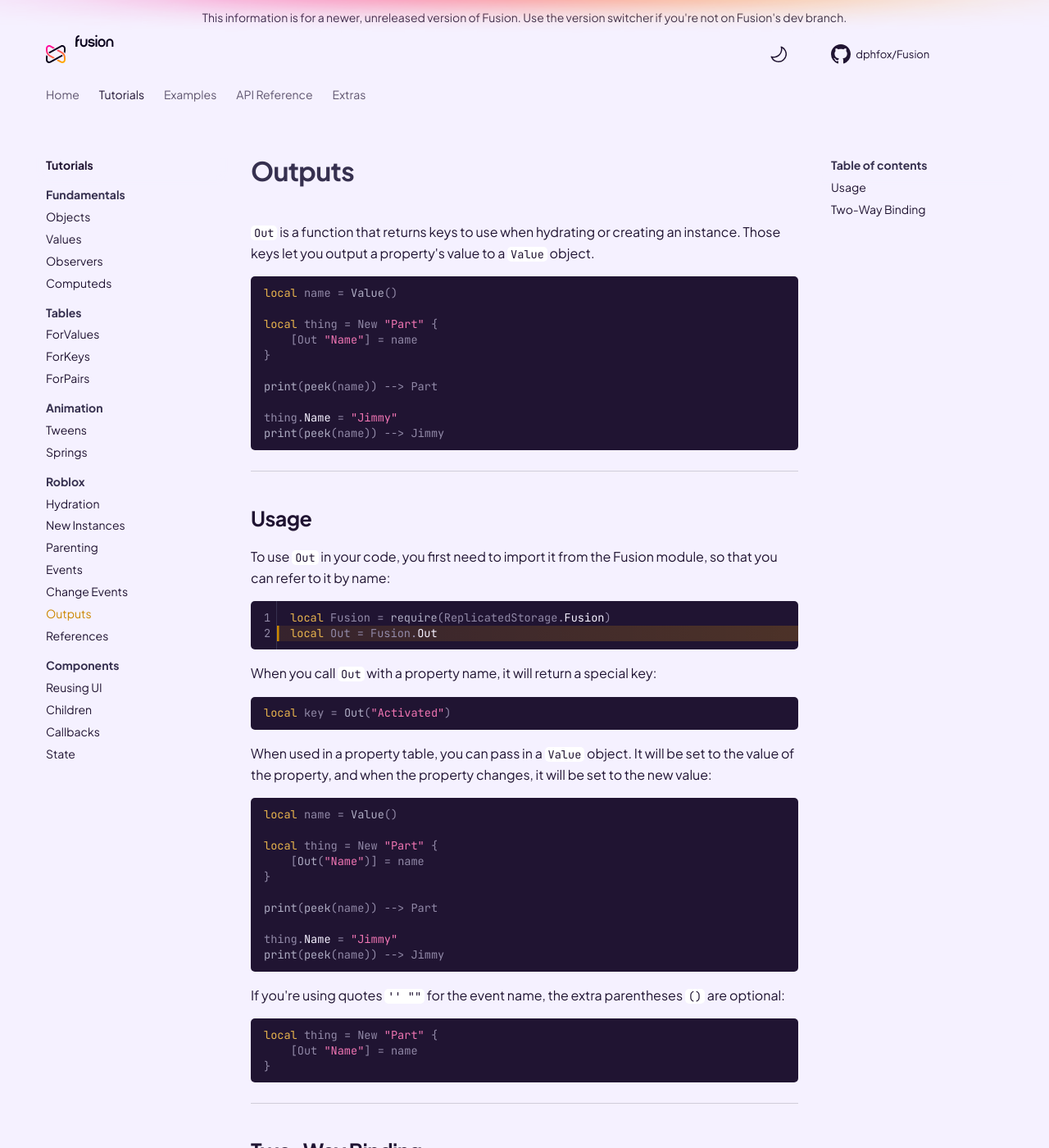
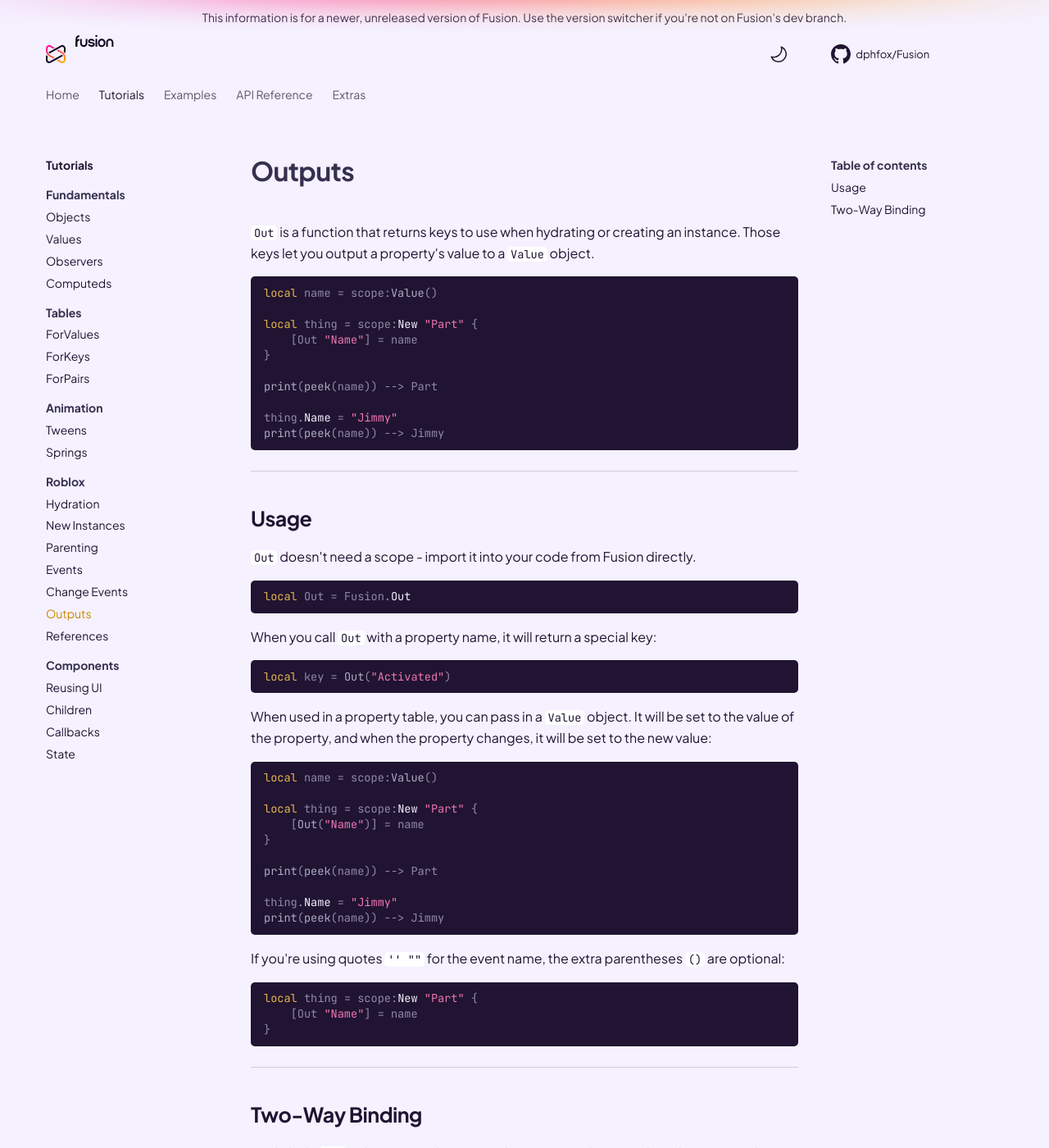
Before and after one commit to dphfox/Fusion, an MkDocs documentation site: the page built from docs/tutorials/roblox/outputs.md, in a window 1280 px wide and 1400 px high. Shown: the whole window at 82% size. Built offline with MkDocs 1.6.1 and Material for MkDocs 9.7.7, drawn with Linux system fonts in a browser that asks for light colours; comment, search, counter and statistics services are not loaded; the version menu is left out; some of the changed text lies outside the part shown.

Commit message:
Update Outputs tutorial to use scopes

````diff
--- a/docs/tutorials/roblox/outputs.md
+++ b/docs/tutorials/roblox/outputs.md
@@ -2,9 +2,9 @@
 instance. Those keys let you output a property's value to a `Value` object.
 
 ```Lua
-local name = Value()
+local name = scope:Value()
 
-local thing = New "Part" {
+local thing = scope:New "Part" {
     [Out "Name"] = name
 }
 
@@ -18,11 +18,9 @@ print(peek(name)) --> Jimmy
 
 ## Usage
 
-To use `Out` in your code, you first need to import it from the Fusion module,
-so that you can refer to it by name:
+`Out` doesn't need a scope - import it into your code from Fusion directly.
 
-```Lua linenums="1" hl_lines="2"
-local Fusion = require(ReplicatedStorage.Fusion)
+```Lua
 local Out = Fusion.Out
 ```
 
@@ -37,9 +35,9 @@ to the value of the property, and when the property changes, it will be set to
 the new value:
 
 ```Lua
-local name = Value()
+local name = scope:Value()
 
-local thing = New "Part" {
+local thing = scope:New "Part" {
     [Out("Name")] = name
 }
 
@@ -53,7 +51,7 @@ If you're using quotes `'' ""` for the event name, the extra parentheses `()`
 are optional:
 
 ```Lua
-local thing = New "Part" {
+local thing = scope:New "Part" {
     [Out "Name"] = name
 }
 ```
@@ -66,9 +64,9 @@ By default, `Out` only *outputs* changes to the property. If you set the value
 to something else, the property remains the same:
 
 ```Lua
-local name = Value()
+local name = scope:Value()
 
-local thing = New "Part" {
+local thing = scope:New "Part" {
     [Out "Name"] = name -- When `thing.Name` changes, set `name`
 }
 
@@ -82,9 +80,9 @@ If you want the value to both *change* and *be changed* by the property, you
 need to explicitly say so:
 
 ```Lua hl_lines="4 11"
-local name = Value()
+local name = scope:Value()
 
-local thing = New "Part" {
+local thing = scope:New "Part" {
     Name = name -- When `name` changes, set `thing.Name`
     [Out "Name"] = name -- When `thing.Name` changes, set `name`
 }
````
